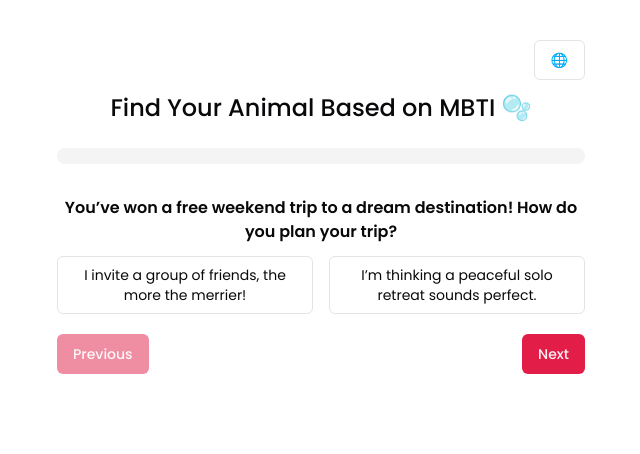
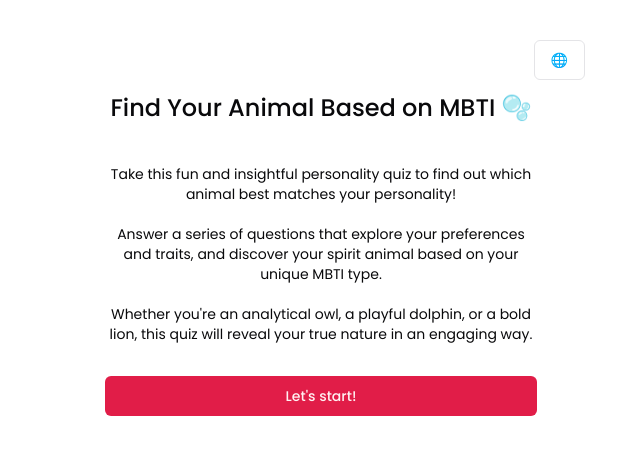
Before and after one commit to tamoimi/match-personality, a React (Vite) app: page / in a window 1280 px wide. Shown: the top 454 px of the page, without its empty margins (319-959 px from the left). Built offline with nearby package versions, Linux system fonts and the light colour scheme.

Commit message:
feat: import PersonalityQuiz component

```diff
--- a/src/App.tsx
+++ b/src/App.tsx
@@ -1,123 +1,41 @@
 import { useState } from "react";
-import { useForm } from "react-hook-form";
-import { questions } from "./components/question-data";
-import Questions from "./components/questions";
+import { useTranslation } from "react-i18next";
 import { Button } from "./components/ui/button";
-import { Progress } from "./components/ui/progress";
-import getAnimalType from "./libs/animal-type";
-import calculateMBTI from "./libs/calculate-mbti";
-import { useTranslation } from "react-i18next";
+import PersonalityQuiz from "./components/personality-quiz";
 import LanguageBar from "./main-page/components/language-bar";
 
-function PersonalityQuiz() {
-  // ===================================================================================================================
-  // language handler
-  // ===================================================================================================================
-  const { t } = useTranslation();
-
+function MainPage() {
   // ===================================================================================================================
   // state
   // ===================================================================================================================
-  // current question index
-  const [currentQuestion, setCurrentQuestion] = useState(0);
-  const [result, setResult] = useState<{ mbti: string; animal: string; traits: string } | null>(null);
+  const { t } = useTranslation();
+  const [showQuiz, setShowQuiz] = useState(false);
 
-  // ===================================================================================================================
-  // react-hook-form
-  // ===================================================================================================================
-  const { register, handleSubmit, watch, control } = useForm({
-    defaultValues: questions.reduce((acc, curr) => {
-      acc[curr.name] = "";
-      return acc;
-    }, {} as { [key: string]: string }),
-  });
-
-  // 총 질문 수
-  const totalQuestions = questions.length;
-
-  // watch를 사용하여 각 질문의 응답 상태를 감시
-  const watchAnswers = watch();
-
-  // 응답된 질문 수 계산
-  const answeredCount = questions.filter((q) => watchAnswers[q.name] !== "").length;
-
-  // Progress 바의 값을 동적으로 계산
-  const progressValue = (answeredCount / totalQuestions) * 100;
-
-  const onSubmit = (data: any) => {
-    const mbti = calculateMBTI(data); // 질문에 대한 응답 데이터를 사용하여 MBTI 계산
-    const { animal, traits } = getAnimalType(mbti); // MBTI 결과로 동물 및 특성 가져오기
-    setResult({ mbti, animal, traits });
-  };
-
-  const handleNextQuestion = () => {
-    // 현재 질문에 대한 응답이 없으면 다음으로 넘어가지 않음
-    if (watchAnswers[questions[currentQuestion].name] === "") {
-      return;
-    }
-
-    if (currentQuestion < totalQuestions - 1) {
-      setCurrentQuestion(currentQuestion + 1);
-    }
-  };
-
-  const handlePreviousQuestion = () => {
-    if (currentQuestion > 0) {
-      setCurrentQuestion(currentQuestion - 1);
-    }
+  const handleStartQuiz = () => {
+    setShowQuiz(true);
   };
 
   return (
-    <>
     <div className="max-w-xl px-6 m-auto my-10 text-center font-Poppins">
       <div className="flex justify-end mb-3">
         <LanguageBar />
       </div>
       <h1 className="mb-6 text-2xl font-medium">{t("mainSection.title")}</h1>
 
-        {/* Progress 컴포넌트에 동적 값 전달 */}
-        <Progress value={progressValue} />
-
-        {!result ? (
-          <form onSubmit={handleSubmit(onSubmit)}>
-            <Questions
-              question={questions[currentQuestion].question}
-              options={questions[currentQuestion].options}
-              register={register}
-              name={questions[currentQuestion].name} // 현재 질문에 고유한 이름 전달
-              watch={watch}
-              control={control}
-            />
-
-            <div className="flex justify-between mt-5">
-              <Button
-                type="button"
-                onClick={handlePreviousQuestion}
-                //className="px-4 py-2 font-bold text-white bg-gray-400 rounded hover:bg-gray-500"
-                disabled={currentQuestion === 0}
-              >
-                Previous
+      <div className="px-12 m-auto my-10 text-center ">
+        {!showQuiz ? (
+          <div className="flex flex-col items-center">
+            <p className="mb-8 text-sm whitespace-pre-line">{t("mainSection.description")}</p>
+            <Button onClick={handleStartQuiz} className="w-full">
+              {t("mainSection.start")}
             </Button>
-
-              {currentQuestion === totalQuestions - 1 ? (
-                <Button type="submit">Submit</Button>
+          </div>
         ) : (
-                <Button type="button" onClick={handleNextQuestion}>
-                  Next
-                </Button>
+          <PersonalityQuiz />
         )}
       </div>
-          </form>
-        ) : (
-          <div className="mt-3">
-            <h2>Your MBTI Type: {result.mbti} ✨</h2>
-            <h3>Your Animal: {result.animal}</h3>
-            <p className="p-3 mt-3 border rounded-md border-stone-300 bg-stone-100">{result.traits}</p>
     </div>
-        )}
-      </div>
-    </>
   );
 }
 
-export default PersonalityQuiz;
+export default MainPage;
```
Lines whose indentation alone changed are shown as unchanged.
